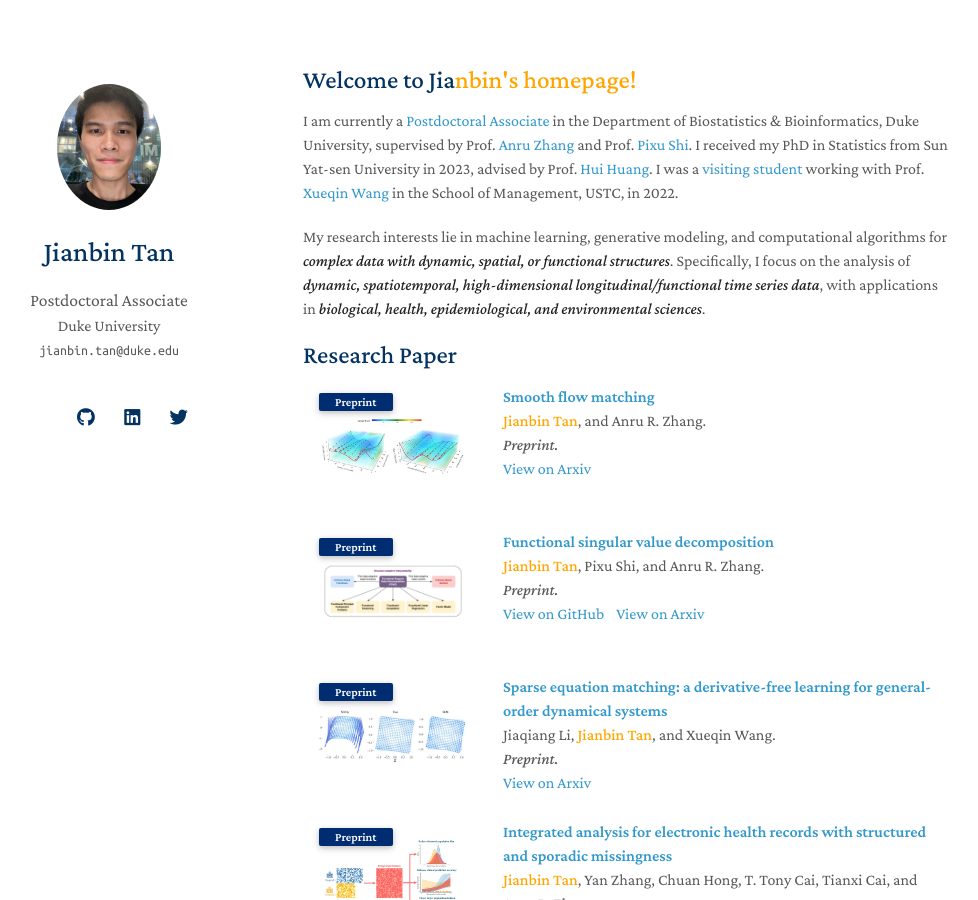
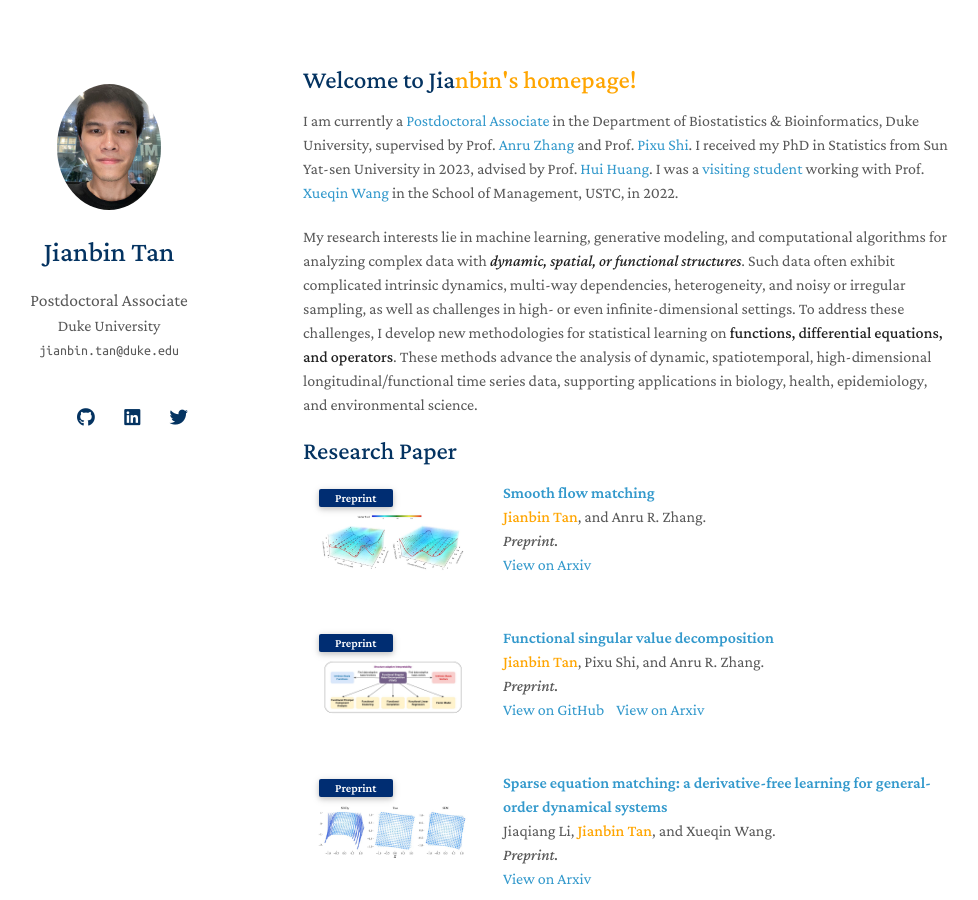
Before and after one commit to Tan-jianbin/Tan-jianbin.github.io, a Jekyll site: the page built from index.md, in a window 1280 px wide and 900 px high. Shown: the whole window, without its empty margins (167-1145 px from the left). Built offline with Jekyll 4.4.1, drawn with Linux system fonts in a browser that asks for light colours; nearby versions of some CDN libraries; a style sheet for code colours, icons or effects is not loaded; our own code applies the rules of GitHub Pages for plain Markdown files.

Commit message:
Update index.md

```diff
--- a/index.md
+++ b/index.md
@@ -6,6 +6,5 @@
 
 I am currently a [Postdoctoral Associate](https://biostat.duke.edu/profile/jianbin-tan) in the Department of Biostatistics & Bioinformatics, Duke University, supervised by Prof. [Anru Zhang](https://anruzhang.github.io) and Prof. [Pixu Shi](https://pixushi.github.io). I received my PhD in Statistics from Sun Yat-sen University in 2023, advised by Prof. [Hui Huang](http://cfas.ruc.edu.cn/kydw/zzyjy/hh/index.htm). I was a [visiting student](https://statlab905.github.io/author/jianbin-tan/) working with Prof. [Xueqin Wang](https://bs.ustc.edu.cn/english/profile.php?id=650) in the School of Management, USTC, in 2022.
 
-My research interests lie in machine learning, generative modeling, and computational algorithms for ***complex data with dynamic, spatial, or functional structures***. Specifically, I focus on the analysis of ***dynamic, spatiotemporal, high-dimensional longitudinal/functional time series data***, with applications in ***biological, health, epidemiological, and environmental sciences***.
-
+My research interests lie in machine learning, generative modeling, and computational algorithms for analyzing complex data with ***dynamic, spatial, or functional structures***. Such data often exhibit complicated intrinsic dynamics, multi-way dependencies, heterogeneity, and noisy or irregular sampling, as well as challenges in high- or even infinite-dimensional settings. To address these challenges, I develop new methodologies for statistical learning on **functions, differential equations, and operators**. These methods advance the analysis of dynamic, spatiotemporal, high-dimensional longitudinal/functional time series data, supporting applications in biology, health, epidemiology, and environmental science.
 {% include_relative _includes/publications.md %}
```
